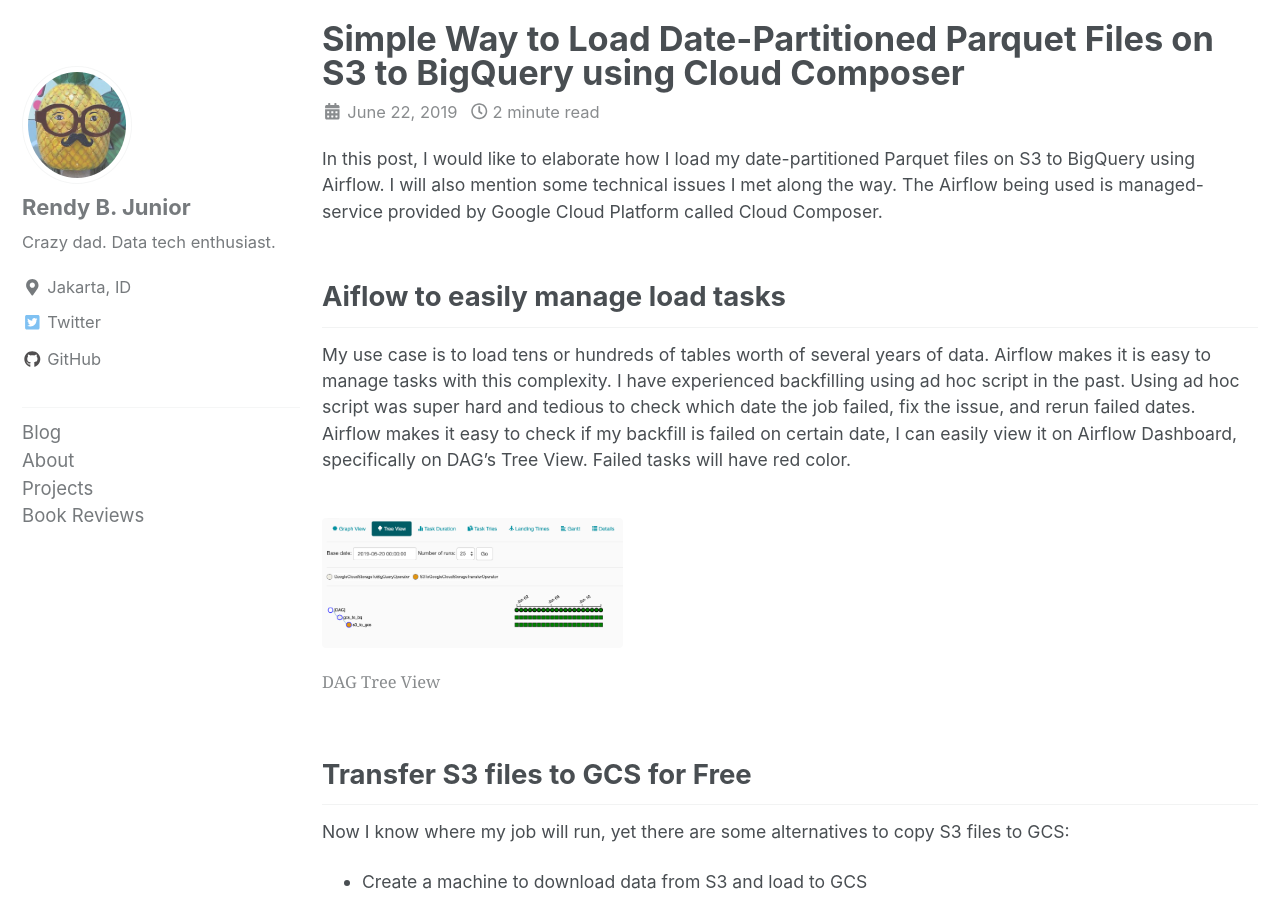
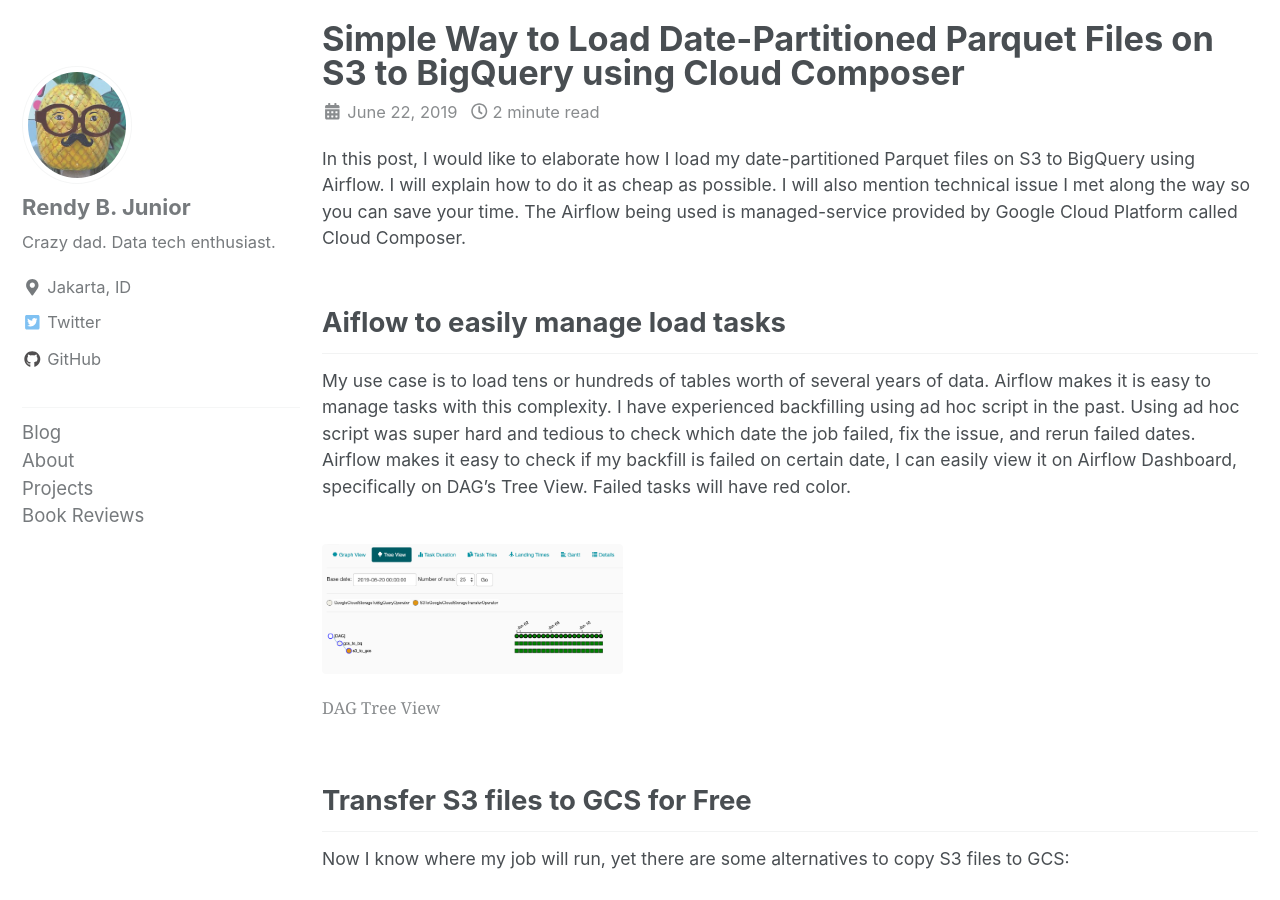
Before and after one commit to rendybjunior/rendyistyping, a Jekyll site: the page built from _posts/2019-06-22-s3-to-bq.md, in a window 1280 px wide and 900 px high. Built offline with Jekyll 4.4.1, drawn with Linux system fonts in a browser that asks for light colours; cached includes are drawn as plain includes; nearby versions of some CDN libraries; comment, search, counter and statistics services are not loaded; some of the changed text lies outside the part shown.

Commit message:
fix grammar

```diff
--- a/_posts/2019-06-22-s3-to-bq.md
+++ b/_posts/2019-06-22-s3-to-bq.md
@@ -5,7 +5,7 @@ category: Data Engineering
 tags: [airflow, composer, gcp, bigquery, gcs, s3]
 ---
 
-In this post, I would like to elaborate how I load my date-partitioned Parquet files on S3 to BigQuery using Airflow. I will also mention some technical issues I met along the way. The Airflow being used is managed-service provided by Google Cloud Platform called Cloud Composer.
+In this post, I would like to elaborate how I load my date-partitioned Parquet files on S3 to BigQuery using Airflow. I will explain how to do it as cheap as possible. I will also mention technical issue I met along the way so you can save your time. The Airflow being used is managed-service provided by Google Cloud Platform called Cloud Composer.
 
 ## Aiflow to easily manage load tasks
 My use case is to load tens or hundreds of tables worth of several years of data. Airflow makes it is easy to manage tasks with this complexity. I have experienced backfilling using ad hoc script in the past. Using ad hoc script was super hard and tedious to check which date the job failed, fix the issue, and rerun failed dates. Airflow makes it easy to check if my backfill is failed on certain date, I can easily view it on Airflow Dashboard, specifically on DAG's Tree View. Failed tasks will have red color.
@@ -64,4 +64,4 @@ The only issue I found was insufficient access for Storage Transfer Service to w
 ## Full code example
 You can find example of the dag here https://github.com/rendybjunior/cloud-composer-examples
 
-Feel free to comment if you have any issues on your implementation! :)
+Feel free to comment if you have any issues on your implementation.
```
